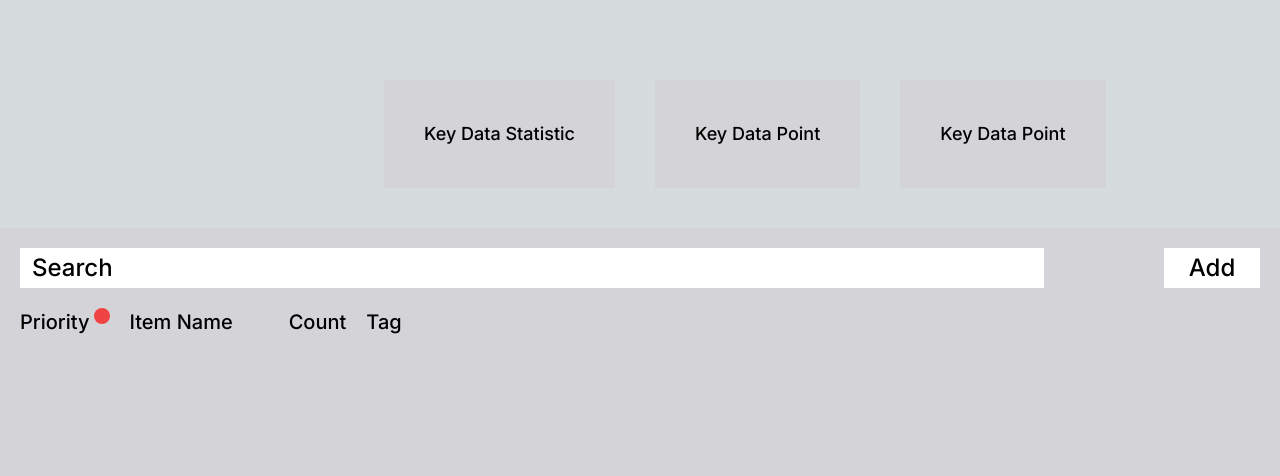
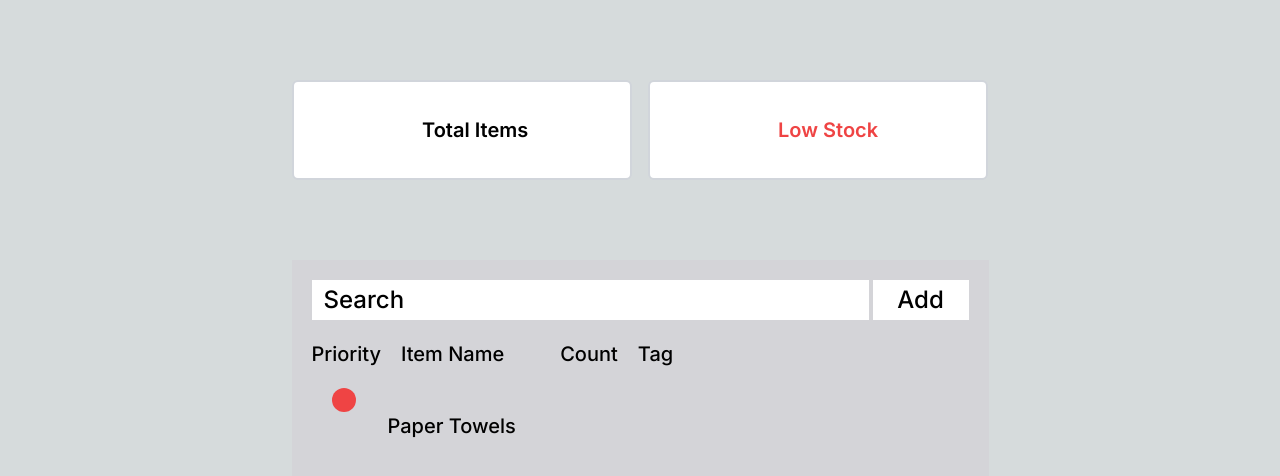
Before and after one commit to Rani-Codes/HackDavis24, a Next.js app in the folder dcmh-inventory/: page /employee-dashboard in a window 1280 px wide. Shown: the top 476 px of the page. Built offline with nearby package versions, Linux system fonts and the light colour scheme.

Commit message:
Finished login and working on hifi for employee dashboard

```diff
--- a/dcmh-inventory/src/app/employee-dashboard/page.tsx
+++ b/dcmh-inventory/src/app/employee-dashboard/page.tsx
@@ -3,54 +3,53 @@ import Image from "next/image";
 export default function Home() {
   return (
     <main>
-    <div className = "flex">
-      <button className = "bg-zinc-300 p-10 ml-96 mt-20">
-        <div className = "text-black">
-          <p className = "text-lg font-medium text-left">Key Data Statistic</p>
+      <div className="flex justify-center">
+        <div className="flex">
+          <button className="bg-white rounded-md border-2 border-gray-300 h-[100px] w-[340px] mt-20 mr-4">
+            <div className="text-black ml-32">
+              <p className="text-xl font-semibold text-left">Total Items</p>
             </div>
           </button>
 
-      <button className = "bg-zinc-300 p-10 ml-10 mt-20">
-        <div className = "text-black">
-          <p className="text-lg font-medium text-left">Key Data Point</p>
-        </div>
-      </button>
-
-      <button className="bg-zinc-300 p-10 ml-10 mt-20">
-        <div className="text-black">
-          <p className="text-lg font-medium text-left">Key Data Point</p>
+          <button className="bg-white rounded-md border-2 border-gray-300 h-[100px] w-[340px] mt-20">
+            <div className="text-red-500 ml-32">
+              <p className="text-xl font-semibold text-left">Low Stock</p>
             </div>
           </button>
         </div>
+      </div>
 
-    <div className = "flex justify-center">
-      <div className = "bg-zinc-300 p-40 mt-10 w-full w-1/2 relative">
-          <div className = "absolute top-5 left-5 bg-white w-4/5 h-10">
-            <div className = "text-black">
-              <p className = "font-medium text-2xl mt-1 ml-3">Search</p>
+      <div className="flex justify-center mt-20">
+        <div className="bg-zinc-300 p-40 w-[697px] h-[284px] relative">
+          <div className="absolute top-5 left-5 bg-white w-4/5 h-10">
+            <div className="text-black">
+              <p className="font-medium text-2xl mt-1 ml-3">Search</p>
             </div>
           </div>
-          <div className = "absolute bg-white right-5 top-5 w-24 h-10">
-            <div className = "text-black">
-              <p className = "font-medium text-2xl mt-1 text-center">Add</p>
+          <div className="absolute bg-white right-5 top-5 w-24 h-10">
+            <div className="text-black">
+              <p className="font-medium text-2xl mt-1 text-center">Add</p>
             </div>
           </div>
-          <div className = "absolute top-20 left-5">
-            <div className = "text-black flex">
-              <p className=" font-medium text-xl">Priority</p>
-              <div className="ml-1 w-4 h-4 bg-red-500 rounded-full"></div>
-              <div className = "ml-5">
-                <p className = "font-medium text-xl">Item Name</p>
+          <div className="absolute top-20 left-5">
+            <div className="text-black flex">
+              <p className="font-medium text-xl">Priority</p>
+              <div className="ml-5">
+                <p className="font-medium text-xl">Item Name</p>
               </div>
-              <div className = "ml-14">
-                <p className = "font-medium text-xl">Count</p>
+              <div className="ml-14">
+                <p className="font-medium text-xl">Count</p>
               </div>
-              <div className = "ml-5">
-                <p className = "font-medium text-xl">Tag</p>
+              <div className="ml-5">
+                <p className="font-medium text-xl">Tag</p>
               </div>
             </div>
           </div>
-          <div className = "absolute top-32">
+          <div className="absolute top-32 left-10">
+            <div className="flex w-6 h-6 bg-red-500 rounded-full"></div>
+            <div className="text-black flex ml-14">
+              <p className="font-medium text-xl">Paper Towels</p>
+            </div>
           </div>
         </div>
       </div>
--- a/dcmh-inventory/src/app/login-page/page.tsx
+++ b/dcmh-inventory/src/app/login-page/page.tsx
@@ -5,27 +5,21 @@ export default function Home() {
 
 
             <div className = "flex justify-center mt-20">
-                <div className = "border border-black border-4 p-4 w-full w-1/4 bg-white">
-                    <div className = "text-black">
-                        <p className = "text-xl font-medium text-left">Username</p>
-                    </div>
-                </div>
+                <input type = "text" className = "border border-black border-1 rounded-md p-4 w-1/4 bg-white" placeholder="Username">
+                </input>
             </div>
 
             <div className = "flex justify-center mt-5">
-                <div className = "border border-black border-4 p-4 w-full w-1/4 bg-white">
-                    <div className = "text-black">
-                        <p className = "text-xl font-medium text-left">Password</p>
-                    </div>
-                </div>
+                <input type="password" className = "border border-black border-1 rounded-md p-4 w-1/4 bg-white" placeholder="Password">
+                </input>
             </div>
 
             <div className = "flex justify-center mt-10">
-                <div className = "p-4 w-full w-1/4 bg-zinc-400">
+                <button className = "p-4 w-1/4 rounded-md bg-zinc-400">
                     <div className = "text-black">
                         <p className = "text-3xl font-medium text-center">Sign-In</p>
                     </div>
-                </div>
+                </button>
             </div>
 
 
```
Lines whose indentation alone changed are shown as unchanged.
